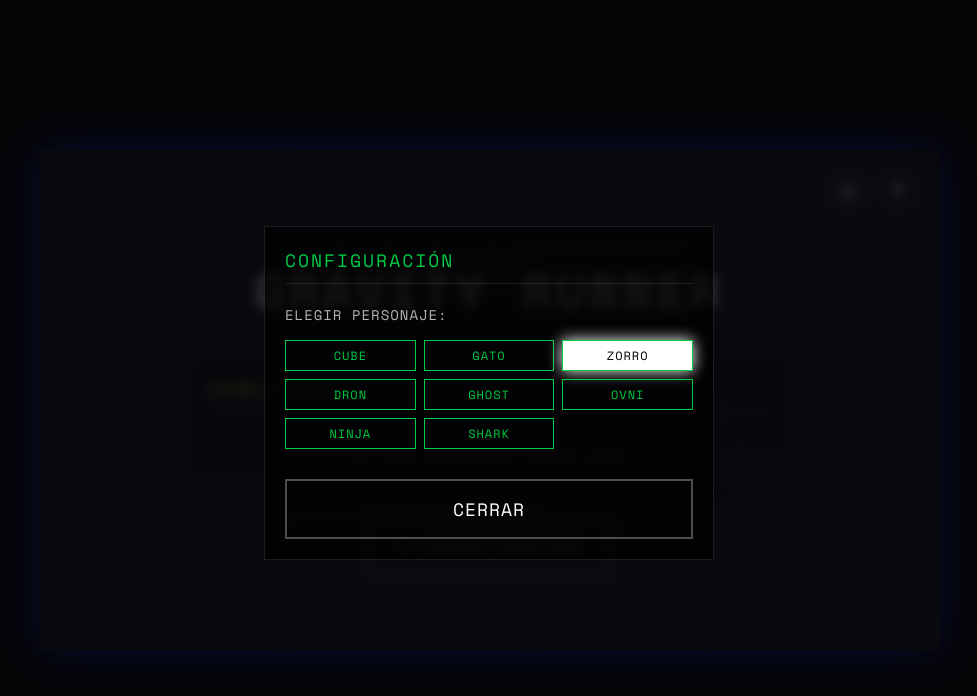
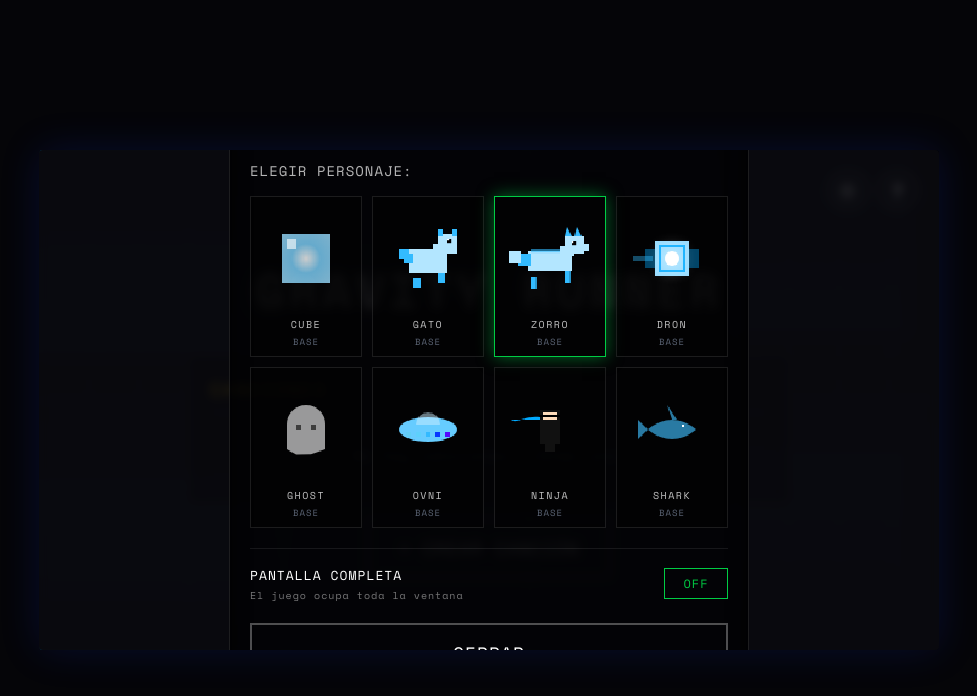
Before and after one commit to F4brizio/Gravity-Runner, a website built with Vite: page index.html in a window 1280 px wide. Both pictures are taken after a click on the button "Configuración". Shown: the whole page, without its empty margins (151-1128 px from the left). Built offline with nearby package versions, Linux system fonts and the light colour scheme.

Commit message:
Character preview cards, fullscreen & volume
Add interactive character preview cards and fullscreen/volume persistence. Introduces src/charPreview.js (renders animated tiered previews in canvas per card) and related CSS in index.html; replaces the old character buttons with a 4x2 grid of preview cards in the settings panel. Persist volume changes to localStorage (gr_volume), load saved volume on startup (default 0.2), and pass volume into Sfx.playMusic (signature updated). Add fullscreen mode (gr_fullscreen) with scaling transform, UI toggle button, apply on load/resize, and wire toggleFullscreenMode to the window. Also integrate preview init/update into ui.js and remove the old updateCharUI button styling logic.

```diff
--- a/index.html
+++ b/index.html
@@ -32,7 +32,13 @@
             height: 500px;
             box-shadow: 0 0 40px rgba(26, 58, 255, .15);
             border-radius: 4px;
-            overflow: hidden
+            overflow: hidden;
+            transition: transform 0.35s cubic-bezier(.4,0,.2,1);
+            transform-origin: center center;
+        }
+
+        body.fs-mode {
+            background: #000;
         }
 
         canvas {
@@ -163,6 +169,58 @@
             background: #0c4;
             color: #000;
             box-shadow: 0 0 10px #0c4
+        }
+
+        /* ── Character preview cards ── */
+        .char-grid {
+            display: grid;
+            grid-template-columns: repeat(4, 1fr);
+            gap: 10px;
+            margin-top: 8px;
+        }
+
+        .char-card {
+            display: flex;
+            flex-direction: column;
+            align-items: center;
+            cursor: pointer;
+            border: 1px solid rgba(255,255,255,0.1);
+            background: rgba(0,0,0,0.45);
+            padding: 10px 4px 8px;
+            transition: border-color 0.25s, box-shadow 0.25s, background 0.25s;
+            user-select: none;
+        }
+
+        .char-card:hover {
+            border-color: rgba(0,240,255,0.65);
+            box-shadow: 0 0 14px rgba(0,240,255,0.3);
+            background: rgba(0,20,30,0.6);
+        }
+
+        .char-card.active {
+            border-color: #0c4;
+            box-shadow: 0 0 16px rgba(0,204,68,0.5);
+        }
+
+        .char-cv {
+            display: block;
+            image-rendering: pixelated;
+        }
+
+        .char-card-name {
+            font-size: 10px;
+            letter-spacing: 1.5px;
+            margin-top: 7px;
+            color: rgba(255,255,255,0.75);
+        }
+
+        .char-tier-label {
+            font-size: 9px;
+            height: 14px;
+            margin-top: 3px;
+            color: rgba(200,220,255,0.45);
+            letter-spacing: 1px;
+            transition: color 0.4s;
         }
 
         .bd {
@@ -335,20 +393,59 @@
         </div>
 
         <div id="ui-settings" class="ov hd" style="z-index: 200;">
-            <div class="pnl" style="width: 450px;">
+            <div class="pnl" style="width: 520px;">
                 <div class="pnl-t" style="color: #0c4;">CONFIGURACIÓN</div>
                 <div style="margin: 20px 0;">
                     <div style="font-size: 14px; opacity: 0.7; margin-bottom: 15px; letter-spacing: 1px;">ELEGIR PERSONAJE:</div>
-                    <div style="display:grid; grid-template-columns: 1fr 1fr 1fr; gap:8px;">
-                        <button class="bp" id="btn-char-CUBE" onclick="setChar('CUBE')">CUBE</button>
-                        <button class="bp" id="btn-char-CAT" onclick="setChar('CAT')">GATO</button>
-                        <button class="bp" id="btn-char-FOX" onclick="setChar('FOX')">ZORRO</button>
-                        <button class="bp" id="btn-char-DRONE" onclick="setChar('DRONE')">DRON</button>
-                        <button class="bp" id="btn-char-GHOST" onclick="setChar('GHOST')">GHOST</button>
-                        <button class="bp" id="btn-char-UFO" onclick="setChar('UFO')">OVNI</button>
-                        <button class="bp" id="btn-char-NINJA" onclick="setChar('NINJA')">NINJA</button>
-                        <button class="bp" id="btn-char-SHARK" onclick="setChar('SHARK')">SHARK</button>
+                    <div class="char-grid">
+                        <div class="char-card" data-char="CUBE" onclick="setChar('CUBE')">
+                            <canvas class="char-cv"></canvas>
+                            <div class="char-card-name">CUBE</div>
+                            <div class="char-tier-label">BASE</div>
+                        </div>
+                        <div class="char-card" data-char="CAT" onclick="setChar('CAT')">
+                            <canvas class="char-cv"></canvas>
+                            <div class="char-card-name">GATO</div>
+                            <div class="char-tier-label">BASE</div>
+                        </div>
+                        <div class="char-card" data-char="FOX" onclick="setChar('FOX')">
+                            <canvas class="char-cv"></canvas>
+                            <div class="char-card-name">ZORRO</div>
+                            <div class="char-tier-label">BASE</div>
+                        </div>
+                        <div class="char-card" data-char="DRONE" onclick="setChar('DRONE')">
+                            <canvas class="char-cv"></canvas>
+                            <div class="char-card-name">DRON</div>
+                            <div class="char-tier-label">BASE</div>
+                        </div>
+                        <div class="char-card" data-char="GHOST" onclick="setChar('GHOST')">
+                            <canvas class="char-cv"></canvas>
+                            <div class="char-card-name">GHOST</div>
+                            <div class="char-tier-label">BASE</div>
+                        </div>
+                        <div class="char-card" data-char="UFO" onclick="setChar('UFO')">
+                            <canvas class="char-cv"></canvas>
+                            <div class="char-card-name">OVNI</div>
+                            <div class="char-tier-label">BASE</div>
+                        </div>
+                        <div class="char-card" data-char="NINJA" onclick="setChar('NINJA')">
+                            <canvas class="char-cv"></canvas>
+                            <div class="char-card-name">NINJA</div>
+                            <div class="char-tier-label">BASE</div>
+                        </div>
+                        <div class="char-card" data-char="SHARK" onclick="setChar('SHARK')">
+                            <canvas class="char-cv"></canvas>
+                            <div class="char-card-name">SHARK</div>
+                            <div class="char-tier-label">BASE</div>
+                        </div>
                     </div>
+                </div>
+                <div style="margin: 18px 0 10px; border-top: 1px solid rgba(255,255,255,0.08); padding-top: 16px; display:flex; align-items:center; justify-content:space-between;">
+                    <div>
+                        <div style="font-size:13px; letter-spacing:1px;">PANTALLA COMPLETA</div>
+                        <div style="font-size:10px; opacity:0.45; margin-top:3px; letter-spacing:1px;">El juego ocupa toda la ventana</div>
+                    </div>
+                    <button id="btn-fullscreen" class="bp" onclick="toggleFullscreenMode()" style="min-width:64px;">OFF</button>
                 </div>
                 <button class="bl" style="width: 100%; margin-top: 10px;" onclick="hideSettings()">CERRAR</button>
             </div>
--- a/src/audio.js
+++ b/src/audio.js
@@ -20,8 +20,9 @@ export const Sfx = {
         this.aud.src = URL.createObjectURL(file);
     },
 
-    playMusic() {
+    playMusic(volume = 0.2) {
         this.init();
+        this.aud.volume = volume;
         this.aud.play().catch(e => {
             if (e.name !== 'AbortError') console.error('Error playing music:', e);
         });
--- /dev/null
+++ b/src/charPreview.js
@@ -0,0 +1,180 @@
+import { drawCube, drawCat, drawFox, drawDrone, drawGhost, drawUFO, drawNinja, drawShark } from './characters.js';
+
+const CHARS = [
+    { id: 'CUBE',  draw: drawCube  },
+    { id: 'CAT',   draw: drawCat   },
+    { id: 'FOX',   draw: drawFox   },
+    { id: 'DRONE', draw: drawDrone },
+    { id: 'GHOST', draw: drawGhost },
+    { id: 'UFO',   draw: drawUFO   },
+    { id: 'NINJA', draw: drawNinja },
+    { id: 'SHARK', draw: drawShark },
+];
+
+const TIER_LABELS   = ['BASE', '✦ TIER I', '✦✦ TIER II', '✦✦✦ TIER III', '⚡ EPIC ⚡'];
+const TIER_COLORS   = ['rgba(200,220,255,0.45)', '#7df', '#7df', '#fa0', '#ff7700'];
+const TIER_HOLD_MS  = [1100, 900, 900, 900, 0];   // ms each tier is shown (0 = hold forever)
+const CV  = 84;   // canvas size px
+const PSZ = 40;   // character draw size
+
+const state = {};  // keyed by charId
+
+// ─── Draw one preview frame ───────────────────────────────────────────────────
+function drawFrame(charId, tier, elapsed) {
+    const s = state[charId];
+    if (!s) return;
+    const cx = s.ctx;
+    const hue = (elapsed * 0.05) % 360;
+
+    cx.clearRect(0, 0, CV, CV);
+
+    // Epic background glow
+    if (tier >= 4) {
+        const rg = cx.createRadialGradient(CV / 2, CV / 2, 0, CV / 2, CV / 2, 46);
+        rg.addColorStop(0, `hsla(${hue}, 100%, 22%, 0.65)`);
+        rg.addColorStop(1, 'rgba(0,0,0,0)');
+        cx.fillStyle = rg;
+        cx.fillRect(0, 0, CV, CV);
+    }
+
+    // Tier 3+: orbiting particles
+    if (tier >= 3) {
+        for (let i = 0; i < 4; i++) {
+            const angle = elapsed * 0.004 + i * Math.PI / 2;
+            const ox = CV / 2 + Math.cos(angle) * PSZ * 0.88;
+            const oy = CV / 2 + Math.sin(angle) * PSZ * 0.88;
+            cx.save();
+            const ph = (hue + i * 70) % 360;
+            cx.fillStyle = `hsla(${ph}, 100%, 80%, 0.95)`;
+            cx.shadowColor = `hsla(${ph}, 100%, 80%, 1)`;
+            cx.shadowBlur = 8;
+            cx.beginPath();
+            cx.arc(ox, oy, 3, 0, Math.PI * 2);
+            cx.fill();
+            cx.restore();
+        }
+    }
+
+    // Tier 2+: aura ring
+    if (tier >= 2) {
+        const pulse = 1 + Math.sin(elapsed * 0.01) * 0.15;
+        cx.save();
+        cx.strokeStyle = `hsla(${(hue + 40) % 360}, 100%, 75%, 0.6)`;
+        cx.lineWidth = 2;
+        cx.shadowColor = `hsla(${(hue + 40) % 360}, 100%, 75%, 1)`;
+        cx.shadowBlur = 12;
+        cx.beginPath();
+        cx.arc(CV / 2, CV / 2, PSZ * 0.72 * pulse, 0, Math.PI * 2);
+        cx.stroke();
+        cx.restore();
+    }
+
+    // Character
+    cx.save();
+    cx.translate(CV / 2, CV / 2);
+    if (tier >= 1) {
+        cx.shadowColor = `hsla(${hue}, 100%, 70%, 1)`;
+        cx.shadowBlur = 6 + tier * 5;
+    }
+    s.draw(cx, PSZ, 'RUN', tier);
+    cx.restore();
+    cx.shadowBlur = 0;
+}
+
+// ─── RAF tick ─────────────────────────────────────────────────────────────────
+function tick(charId, now) {
+    const s = state[charId];
+    if (!s) return;
+
+    const dt = Math.min(now - s.lastTime, 100);
+    s.lastTime = now;
+    s.elapsed  += dt;
+
+    // Advance tier while hovered and not at max
+    if (s.hovered && s.tier < 4) {
+        s.holdT += dt;
+        if (TIER_HOLD_MS[s.tier] > 0 && s.holdT >= TIER_HOLD_MS[s.tier]) {
+            s.tier++;
+            s.holdT = 0;
+            setLabel(charId, s.tier);
+        }
+    }
+
+    drawFrame(charId, s.tier, s.elapsed);
+    s.rafId = requestAnimationFrame(t => tick(charId, t));
+}
+
+function setLabel(charId, tier) {
+    const s = state[charId];
+    if (!s) return;
+    const t = Math.min(tier, 4);
+    s.labelEl.textContent = TIER_LABELS[t];
+    s.labelEl.style.color = TIER_COLORS[t];
+}
+
+function stopAnim(charId) {
+    const s = state[charId];
+    if (!s || !s.rafId) return;
+    cancelAnimationFrame(s.rafId);
+    s.rafId = null;
+}
+
+// ─── Public API ───────────────────────────────────────────────────────────────
+export function initCharPreviews(activeChar) {
+    for (const ch of CHARS) {
+        const card = document.querySelector(`.char-card[data-char="${ch.id}"]`);
+        if (!card) continue;
+        const canvas  = card.querySelector('.char-cv');
+        const labelEl = card.querySelector('.char-tier-label');
+        if (!canvas || !labelEl) continue;
+
+        canvas.width  = CV;
+        canvas.height = CV;
+        const ctx = canvas.getContext('2d');
+
+        state[ch.id] = {
+            ctx, draw: ch.draw,
+            tier: 0, holdT: 0, elapsed: 0,
+            hovered: false, lastTime: performance.now(),
+            rafId: null, resetTimer: null, labelEl,
+        };
+
+        // Static base frame on load
+        drawFrame(ch.id, 0, 0);
+        setLabel(ch.id, 0);
+
+        card.addEventListener('mouseenter', () => {
+            const s = state[ch.id];
+            clearTimeout(s.resetTimer);
+            s.hovered = true;
+            // Always restart evolution from base
+            s.tier = 0; s.holdT = 0; s.elapsed = 0;
+            s.lastTime = performance.now();
+            setLabel(ch.id, 0);
+            if (!s.rafId) s.rafId = requestAnimationFrame(t => tick(ch.id, t));
+        });
+
+        card.addEventListener('mouseleave', () => {
+            const s = state[ch.id];
+            s.hovered = false;
+            // Epic form lingers for 2s, then resets
+            clearTimeout(s.resetTimer);
+            s.resetTimer = setTimeout(() => {
+                if (!s.hovered) {
+                    stopAnim(ch.id);
+                    s.tier = 0; s.holdT = 0; s.elapsed = 0;
+                    setLabel(ch.id, 0);
+                    drawFrame(ch.id, 0, 0);
+                }
+            }, 2000);
+        });
+
+        if (ch.id === activeChar) card.classList.add('active');
+    }
+}
+
+export function updateActivePreview(charId) {
+    document.querySelectorAll('.char-card').forEach(c => c.classList.remove('active'));
+    const active = document.querySelector(`.char-card[data-char="${charId}"]`);
+    if (active) active.classList.add('active');
+}
--- a/src/input.js
+++ b/src/input.js
@@ -21,6 +21,7 @@ export function setupInput({ onPause }) {
         e.preventDefault();
         state.volume = Math.max(0, Math.min(1, state.volume + (e.deltaY < 0 ? 0.05 : -0.05)));
         if (Sfx.aud) Sfx.aud.volume = state.volume;
+        localStorage.setItem('gr_volume', state.volume);
         state.volDisplayT = 2000;
     }, { passive: false });
 }
--- a/src/main.js
+++ b/src/main.js
@@ -13,6 +13,10 @@ for (let i = 0; i < 50; i++) {
 
 // Load saved character
 state.pl.char = localStorage.getItem('gr_char') || 'FOX';
+
+// Load saved volume (default 0.2)
+const _savedVol = parseFloat(localStorage.getItem('gr_volume'));
+state.volume = isNaN(_savedVol) ? 0.2 : _savedVol;
 
 // Input
 setupInput({ onPause: togglePause });
--- a/src/state.js
+++ b/src/state.js
@@ -45,7 +45,7 @@ export const state = {
     beatCooldown: 0,
     beatFlash: 0,
     dynamicGap: C.GAP,
-    volume: 1.0,
+    volume: 0.2,
     volDisplayT: 0,
     lastTier: 0,
     tierMsg: { text: '', sub: '', t: 0, tier: 0 },
--- a/src/ui.js
+++ b/src/ui.js
@@ -5,6 +5,9 @@ import { SM, MusicCache } from './storage.js';
 import { resetKeys } from './input.js';
 import { genObstacles } from './obstacles.js';
 import { updateHUD, fmtTime } from './physics.js';
+import { initCharPreviews, updateActivePreview } from './charPreview.js';
+
+let _previewsInited = false;
 
 export function show(id) { const el = document.getElementById(id); if (el) el.classList.remove('hd'); }
 export function hide(id) { const el = document.getElementById(id); if (el) el.classList.add('hd'); }
@@ -99,7 +102,7 @@ export function startPlay(song) {
         Sfx.aud.onloadedmetadata = () => {
             const dur = Sfx.aud.duration || 60;
             genObstacles(song, dur);
-            Sfx.playMusic();
+            Sfx.playMusic(state.volume);
             profilePromise.then(profile => {
                 if (profile.length > 0 && state.gs === GS.COUNTDOWN) {
                     song.beatProfile = profile;
@@ -147,22 +150,22 @@ export function setChar(c) {
 }
 
 export function updateCharUI() {
-    const chars = ['CUBE', 'CAT', 'FOX', 'DRONE', 'GHOST', 'UFO', 'NINJA', 'SHARK'];
-    chars.forEach(c => {
-        const el = document.getElementById('btn-char-' + c);
-        if (el) {
-            if (state.pl.char === c) {
-                el.style.background = '#fff'; el.style.color = '#000'; el.style.boxShadow = '0 0 15px #fff';
-            } else {
-                el.style.background = 'transparent'; el.style.color = ''; el.style.boxShadow = 'none';
-            }
-        }
-    });
+    updateActivePreview(state.pl.char);
+}
+
+export function showSettings() {
+    show('ui-settings');
+    applyFullscreen(_fsEnabled); // sync button state
+    if (!_previewsInited) {
+        initCharPreviews(state.pl.char);
+        _previewsInited = true;
+    } else {
+        updateActivePreview(state.pl.char);
+    }
 }
 
 export function showHelp() { show('ui-help'); }
 export function hideHelp() { hide('ui-help'); }
-export function showSettings() { updateCharUI(); show('ui-settings'); }
 export function hideSettings() { hide('ui-settings'); }
 
 export async function detectBPMFromInput(input) {
@@ -196,6 +199,41 @@ function resetGame() {
     state.lastTier = 0; state.tierMsg = { text: '', sub: '', t: 0, tier: 0 };
 }
 
+// ─── Fullscreen mode ─────────────────────────────────────────────────────────
+let _fsEnabled = localStorage.getItem('gr_fullscreen') === '1';
+
+function applyFullscreen(enabled) {
+    const gc = document.getElementById('gc');
+    if (!gc) return;
+    if (enabled) {
+        const scale = Math.min(window.innerWidth / 900, window.innerHeight / 500);
+        gc.style.transform = `scale(${scale})`;
+        document.body.classList.add('fs-mode');
+    } else {
+        gc.style.transform = '';
+        document.body.classList.remove('fs-mode');
+    }
+    const btn = document.getElementById('btn-fullscreen');
+    if (btn) {
+        btn.textContent = enabled ? 'ON' : 'OFF';
+        btn.style.borderColor = enabled ? '#0cf' : '';
+        btn.style.color = enabled ? '#0cf' : '';
+        btn.style.boxShadow = enabled ? '0 0 10px #0cf' : '';
+    }
+}
+
+export function toggleFullscreenMode() {
+    _fsEnabled = !_fsEnabled;
+    localStorage.setItem('gr_fullscreen', _fsEnabled ? '1' : '0');
+    applyFullscreen(_fsEnabled);
+}
+
+// Apply on load
+applyFullscreen(_fsEnabled);
+
+// Re-apply on window resize while in fs mode
+window.addEventListener('resize', () => { if (_fsEnabled) applyFullscreen(true); });
+
 // Expose to HTML onclick handlers
 window.showMenu = showMenu;
 window.startTap = startTap;
@@ -209,3 +247,4 @@ window.hideSettings = hideSettings;
 window.setChar = setChar;
 window.detectBPMFromInput = detectBPMFromInput;
 window.adjBPM = adjBPM;
+window.toggleFullscreenMode = toggleFullscreenMode;
```
